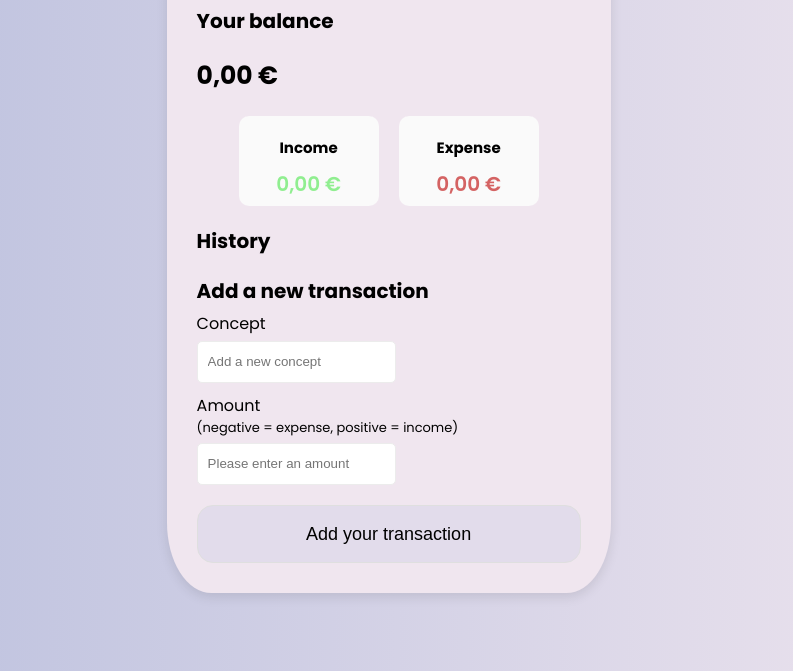
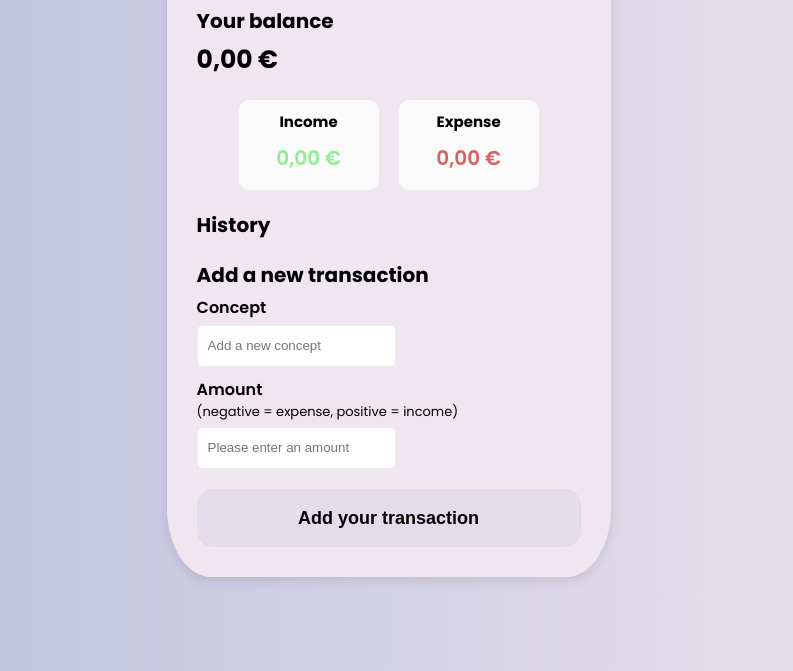
Before and after one commit to aresaurus/expense-tracker, a plain HTML site: page index.html in a window 1280 px wide. Shown: the part 129-800 px from the top of the page, without its empty margins (243-1036 px from the left). Drawn offline with Linux system fonts and the light colour scheme.

Commit message:
Update style.css

```diff
--- a/style.css
+++ b/style.css
@@ -42,6 +42,13 @@ h4 {
     justify-content: center;
 }
 
+.balance-title {
+    margin-bottom: 5px;
+}
+
+#balance-amount {
+    margin-top: 5px;
+}
 .income-box {
     width: 140px;
     height: 90px;
@@ -61,7 +68,7 @@ h4 {
     padding: 0 20px;
     font-size: 15px;
     text-align: center;
-    margin-bottom: 10px;
+    margin: 10px 0;
 }
 
 .user-income {
@@ -83,9 +90,15 @@ h4 {
 #new-transaction > h3 {
     margin-bottom: 5px;
 }
+
+label {
+    font-weight: 600;
+}
+
 label p {
     font-size: 13px;
     margin: 0;
+    font-weight: 400;
 }
 
 input {
@@ -99,6 +112,7 @@ input {
 
 
 .transaction-button {
+  font-weight: 600;
   background-color: #E2DCEB;
   border: 1px solid #DFDFDF;
   border-radius: 16px;
```
